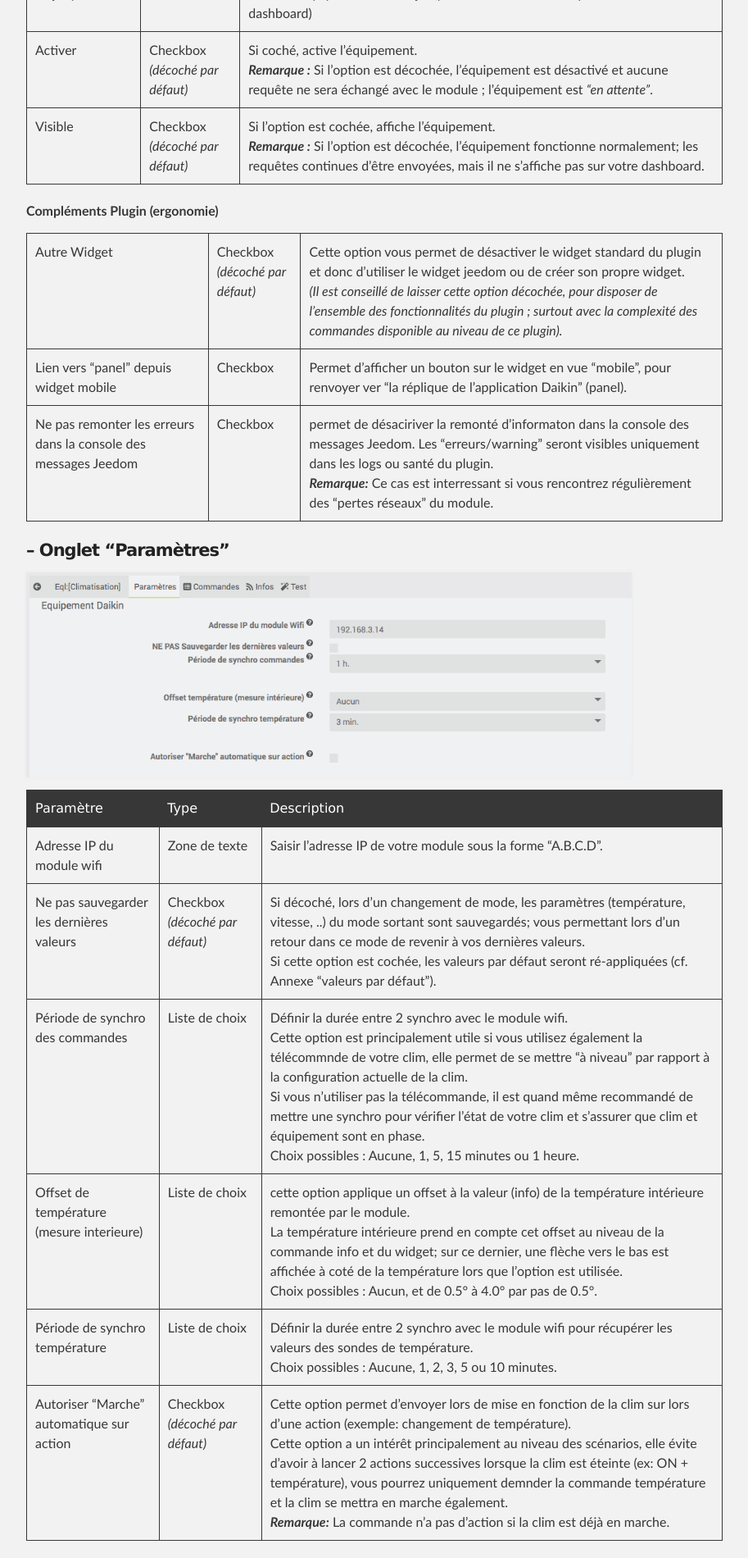
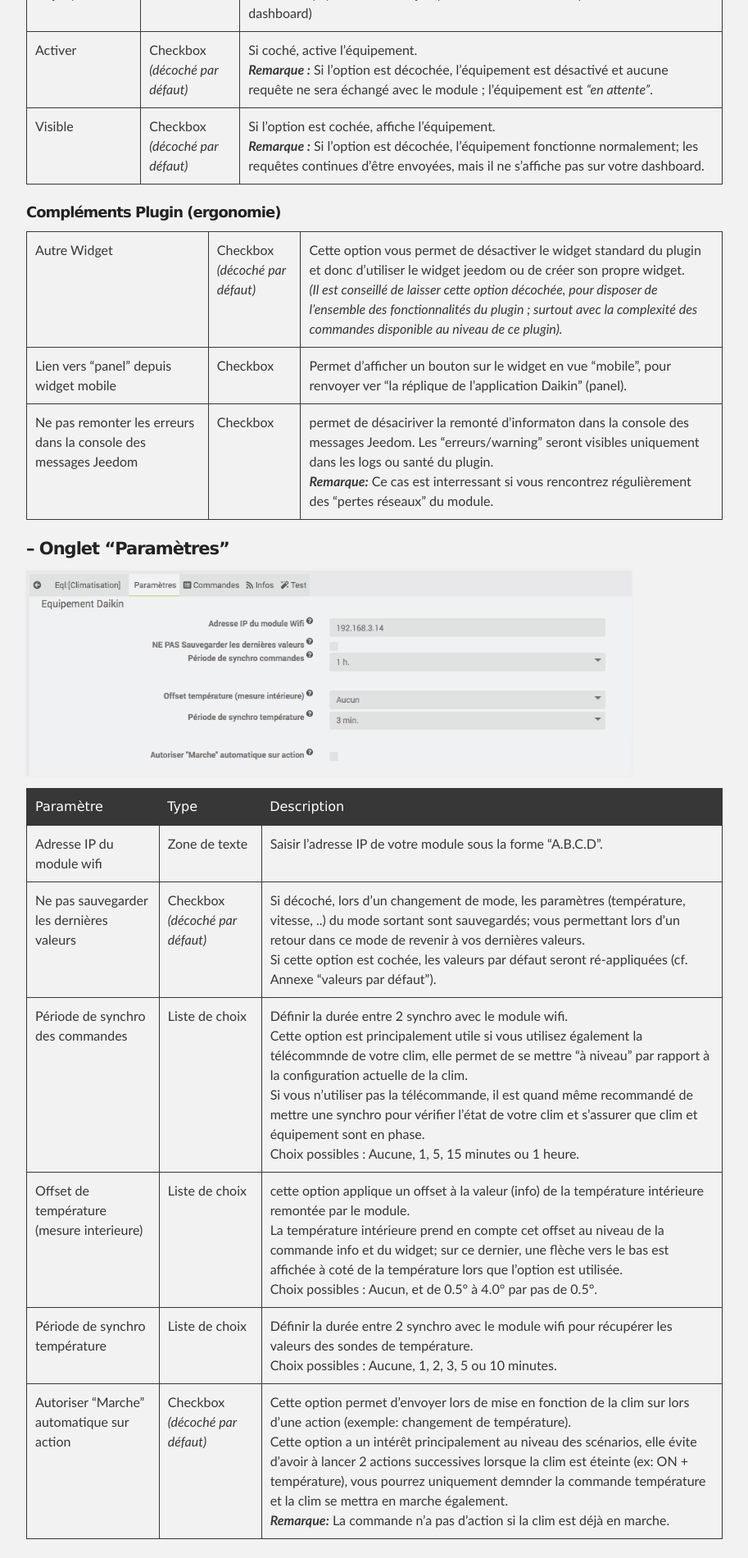
Before and after one commit to abarrau/jeedom-plugins-doc, a Jekyll site: the page built from docs/DaikinOnlineCtrl/fr_FR/index.md, in a window 1280 px wide. Shown: the part 3896-5796 px from the top of the page at 82% size, without its empty margins (183-1096 px from the left). Built offline with Jekyll 4.4.1, drawn with Linux system fonts in a browser that asks for light colours; our own code applies the rules of GitHub Pages for plain Markdown files; the repository's description, which GitHub fills in, is left out.

```diff
--- a/docs/DaikinOnlineCtrl/fr_FR/index.md
+++ b/docs/DaikinOnlineCtrl/fr_FR/index.md
@@ -74,7 +74,7 @@ Cliquez sur “Ajouter” pour ajouter un module. Renseignez ensuite les _param
 | Activer	| Checkbox <br/> _(décoché par défaut)_ | Si coché, active l'équipement. <br/> _**Remarque :**_ Si l'option est décochée, l'équipement est désactivé et aucune requête ne sera échangé avec le module ; l'équipement est _"en attente"_. |
 | Visible	| Checkbox <br/> _(décoché par défaut)_ | Si l'option est cochée, affiche l'équipement. <br/> _**Remarque :**_ Si l'option est décochée, l'équipement fonctionne normalement; les requêtes continues d'être envoyées, mais il ne s'affiche pas sur votre dashboard. |
 
-**Compléments Plugin (ergonomie)**
+##### **Compléments Plugin (ergonomie)**
 
 | Autre Widget	| Checkbox <br/> _(décoché par défaut)_ | Cette option vous permet de désactiver le widget standard du plugin et donc d'utiliser le widget jeedom ou de créer son propre widget. <br/> _(Il est conseillé de laisser cette option décochée, pour disposer de l'ensemble des fonctionnalités du plugin ; surtout avec la complexité des commandes disponible au niveau de ce plugin)._ |
 | Lien vers "panel" depuis widget mobile | Checkbox | Permet d'afficher un bouton sur le widget en vue "mobile", pour renvoyer ver "la réplique de l'application Daikin" (panel). |
@@ -97,7 +97,7 @@ Cliquez sur “Ajouter” pour ajouter un module. Renseignez ensuite les _param
 
 #### -- Onglet "Commandes"
 
-**Paramétrage des informations**
+##### **Paramétrage des informations**
 
 _**A savoir:**_ Le module Daikin remonte plusieurs informations et commandes, le plugin les prend toutes en compte. <br/>Toutefois en fonction du modèle de clim, toutes les informations et commandes ne sont pas exploitables. <br/>Une option (info/commande disponible) est donc mise à disposition de l'utilisateur et laissée à sa main, lui permettant d'indiquer de lui même celles qui peuvent être utilisées ou non. <br/>Par défaut, lors de la création, certaines valeurs sont arbitrairement mise "OUI", rien ne vous empèche de les mettre à "NON" si vous ne disposez pas de cette information/action (ou inversement).
 
@@ -109,13 +109,13 @@ _**A savoir:**_ Le module Daikin remonte plusieurs informations et commandes, le
 
 _**Remarque:**_ Ces commandes peuvent être ordonnée dans le cas d'une utilisation avec un widget standard (hors plugin, option "autre widget" à 0UI).
 
-**Paramétrage des commandes**
+##### **Paramétrage des commandes**
 
 Toute commande activée (ou non désactivable) est exploitable dans vos scénarios. La colonne “Options” vous permet quant à elle d’adapter le Widget selon vos besoins (exemple plus bas).
 
 ![Config7](https://abarrau.github.io/jeedom-plugins-doc/DaikinOnlineCtrl/images/DaikinOnlineCtrl_configuration07.png)
 
-**Paramétrage des mémoires programmées**
+##### **Paramétrage des mémoires programmées**
 
 Vous pouvez créer des commandes "mémoires", avec les paramétrages par défaut qui vous convient.
 
```
